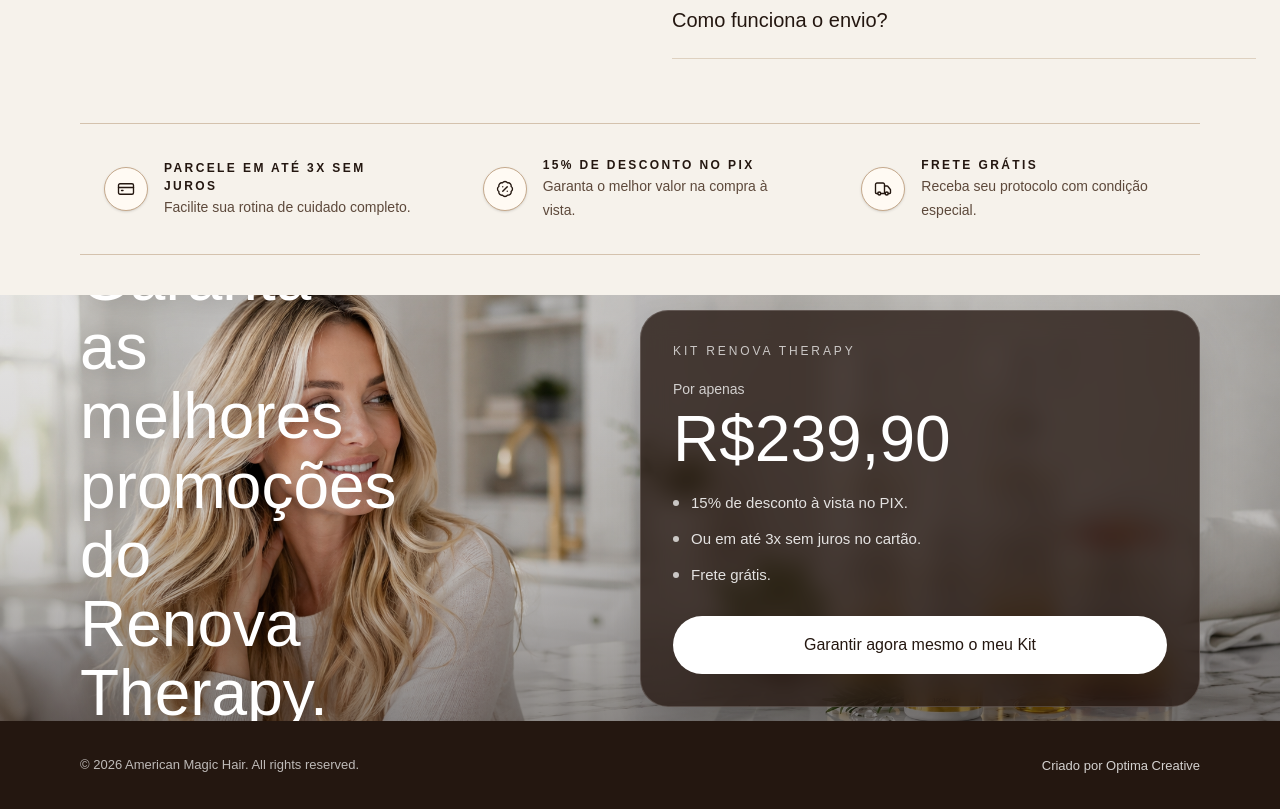
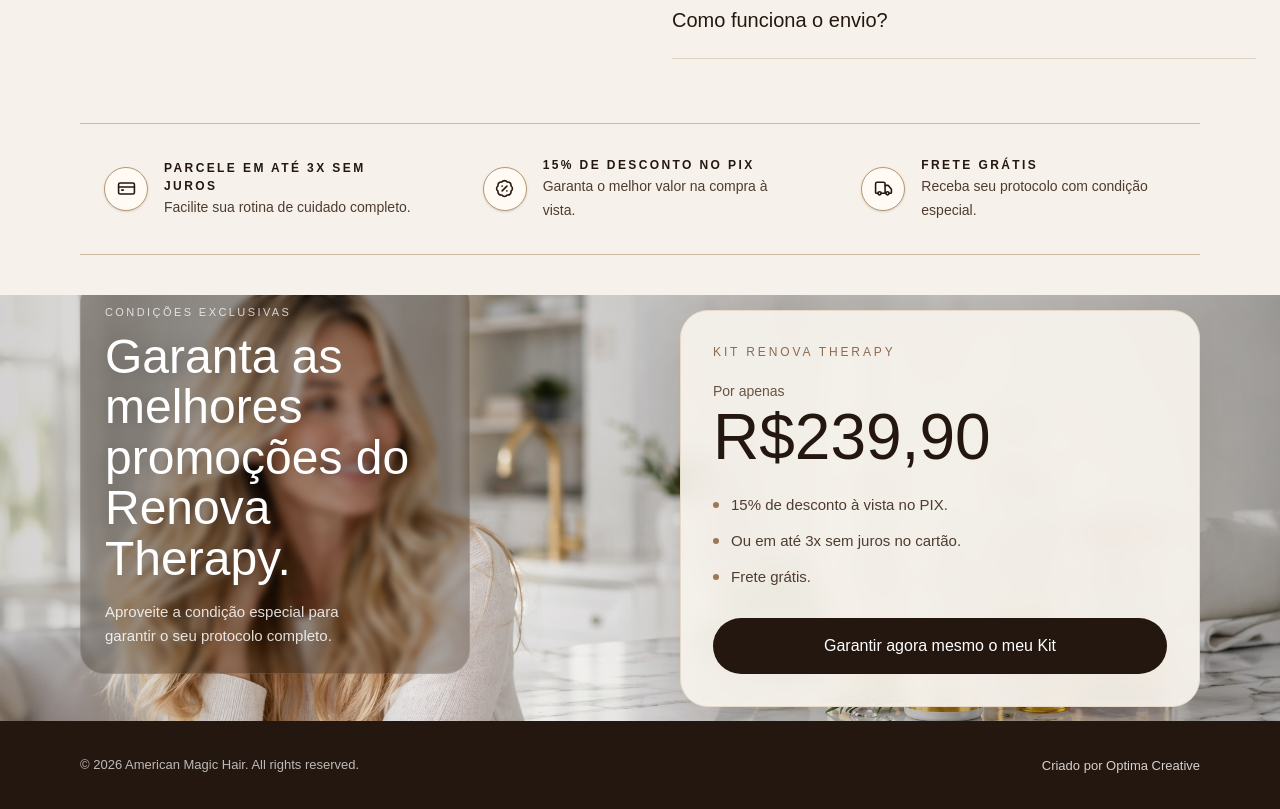
Before and after one commit to applokally/renova-therapy-lp, a Next.js app: page / in a window 1280 px wide. Shown: the part 5106-5915 px from the top of the page. Built offline with nearby package versions, Linux system fonts and the light colour scheme.

Commit message:
git add . git commit -m "Ajusta bloco final do CTA Renova Therapy" git push

```diff
--- a/src/components/renova/promo-lead-section.tsx
+++ b/src/components/renova/promo-lead-section.tsx
@@ -123,7 +123,7 @@
 
       <section className="bg-[#f6f2eb] px-6 pb-10 md:px-10 lg:px-14 xl:px-20">
         <div className="mx-auto max-w-7xl">
-          <motion.div className="grid gap-4 border-y border-[#d4c2ad] py-5 md:grid-cols-3">
+          <motion.div className="grid gap-4 border-y border-[#cdb9a1] py-5 md:grid-cols-3">
             {promoItems.map((item) => {
               const Icon = item.icon;
 
@@ -132,15 +132,15 @@
                   key={item.title}
                   className="flex items-center gap-4 px-2 py-3 text-[#241710] md:px-6"
                 >
-                  <span className="flex h-11 w-11 shrink-0 items-center justify-center rounded-full border border-[#c5a98c] bg-[#fffaf3] text-[#241710] shadow-sm">
-                    <Icon size={18} strokeWidth={1.8} />
+                  <span className="flex h-11 w-11 shrink-0 items-center justify-center rounded-full border border-[#b99673] bg-[#fffaf3] text-[#241710] shadow-sm">
+                    <Icon size={19} strokeWidth={2} />
                   </span>
 
                   <span>
                     <strong className="block text-[12px] uppercase tracking-[0.20em] text-[#241710]">
                       {item.title}
                     </strong>
-                    <span className="text-[14px] text-[#5d493b]">
+                    <span className="text-[14px] text-[#4f3c30]">
                       {item.description}
                     </span>
                   </span>
@@ -167,61 +167,62 @@
           className="absolute inset-0 h-full w-full object-cover object-center md:hidden"
         />
 
-        <div className="absolute inset-0 bg-[linear-gradient(180deg,rgba(18,11,8,0.10)_0%,rgba(18,11,8,0.18)_55%,rgba(18,11,8,0.46)_100%)]" />
+        <div className="absolute inset-0 bg-[linear-gradient(180deg,rgba(18,11,8,0.08)_0%,rgba(18,11,8,0.18)_58%,rgba(18,11,8,0.58)_100%)] md:bg-[linear-gradient(90deg,rgba(18,11,8,0.18)_0%,rgba(18,11,8,0.04)_34%,rgba(18,11,8,0.06)_64%,rgba(18,11,8,0.16)_100%)]" />
 
-        <div className="relative z-10 flex min-h-[760px] items-center py-16 md:absolute md:inset-0 md:min-h-0 md:py-0">
-          <div className="mx-auto grid w-full max-w-7xl items-center gap-10 px-6 md:grid-cols-[0.68fr_1.32fr] md:px-10 lg:px-14 xl:px-20">
+        <div className="relative z-10 flex min-h-[760px] items-end py-10 md:absolute md:inset-0 md:min-h-0 md:items-center md:py-0">
+          <div className="mx-auto grid w-full max-w-7xl items-end gap-7 px-6 md:grid-cols-[0.82fr_1.18fr] md:items-center md:px-10 lg:px-14 xl:px-20">
             {/* TEXTO */}
-            <motion.div className="max-w-[330px] text-left md:max-w-[360px]">
-              <p className="text-xs uppercase tracking-widest text-white/78">
+            <motion.div className="max-w-[360px] rounded-[24px] border border-white/12 bg-[#241710]/42 p-5 text-left backdrop-blur-[3px] md:self-end md:mb-12 md:max-w-[390px] md:bg-[#241710]/30 md:p-6 lg:mb-16">
+              <p className="text-[11px] uppercase tracking-[0.22em] text-white/76">
                 Condições exclusivas
               </p>
 
-              <h2 className="mt-4 text-[38px] leading-[1.08] text-white drop-shadow-[0_2px_12px_rgba(0,0,0,0.28)] md:max-w-[8.5ch] md:text-[58px] lg:text-[64px]">
-                <span className="block">Garanta as melhores promoções</span>
-                <span className="block">do Renova Therapy.</span>
+              <h2 className="mt-3 text-[34px] leading-[1.05] text-white drop-shadow-[0_2px_10px_rgba(0,0,0,0.28)] md:text-[42px] lg:text-[48px]">
+                Garanta as melhores promoções do Renova Therapy.
               </h2>
 
-              <p className="mt-6 max-w-[28ch] text-base leading-relaxed text-white/86 drop-shadow-[0_2px_10px_rgba(0,0,0,0.22)]">
+              <p className="mt-4 max-w-[31ch] text-[15px] leading-relaxed text-white/84 drop-shadow-[0_2px_10px_rgba(0,0,0,0.22)]">
                 Aproveite a condição especial para garantir o seu protocolo
                 completo.
               </p>
             </motion.div>
 
             {/* CTA */}
-            <motion.div className="ml-auto flex w-full max-w-[560px] flex-col gap-5 rounded-[28px] border border-white/16 bg-[#241710]/78 p-6 text-left shadow-2xl backdrop-blur-md md:p-7 lg:p-8">
-              <p className="text-xs uppercase tracking-[0.24em] text-white/72">
+            <motion.div className="ml-auto flex w-full max-w-[500px] flex-col rounded-[28px] border border-[#e7d9c8] bg-[#f6f2eb]/94 p-6 text-left shadow-[0_24px_70px_rgba(36,23,16,0.22)] backdrop-blur-md md:p-7 lg:max-w-[520px] lg:p-8">
+              <p className="text-[12px] uppercase tracking-[0.24em] text-[#8d6b50]">
                 Kit Renova Therapy
               </p>
 
-              <div>
-                <p className="text-sm font-medium text-white/76">Por apenas</p>
+              <div className="mt-5">
+                <p className="text-sm font-medium text-[#6a5545]">
+                  Por apenas
+                </p>
 
-                <p className="mt-2 text-[54px] leading-none text-white md:text-[64px]">
+                <p className="mt-1 text-[50px] leading-none text-[#241710] md:text-[60px] lg:text-[64px]">
                   R$239,90
                 </p>
               </div>
 
-              <div className="grid gap-3 text-[15px] leading-relaxed text-white/86">
+              <div className="mt-6 grid gap-3 text-[15px] leading-relaxed text-[#4f3c30]">
                 <p className="flex items-center gap-3">
-                  <span className="h-1.5 w-1.5 rounded-full bg-white/72" />
+                  <span className="h-1.5 w-1.5 shrink-0 rounded-full bg-[#9b7857]" />
                   15% de desconto à vista no PIX.
                 </p>
 
                 <p className="flex items-center gap-3">
-                  <span className="h-1.5 w-1.5 rounded-full bg-white/72" />
+                  <span className="h-1.5 w-1.5 shrink-0 rounded-full bg-[#9b7857]" />
                   Ou em até 3x sem juros no cartão.
                 </p>
 
                 <p className="flex items-center gap-3">
-                  <span className="h-1.5 w-1.5 rounded-full bg-white/72" />
+                  <span className="h-1.5 w-1.5 shrink-0 rounded-full bg-[#9b7857]" />
                   Frete grátis.
                 </p>
               </div>
 
               <a
                 href="#"
-                className="mt-2 inline-flex min-h-[58px] items-center justify-center rounded-full bg-white px-8 py-4 text-center text-[#241710] transition hover:bg-white/90"
+                className="mt-7 inline-flex min-h-[56px] items-center justify-center rounded-full bg-[#241710] px-8 py-4 text-center text-white transition hover:bg-[#3a271c]"
               >
                 Garantir agora mesmo o meu Kit
               </a>
```
